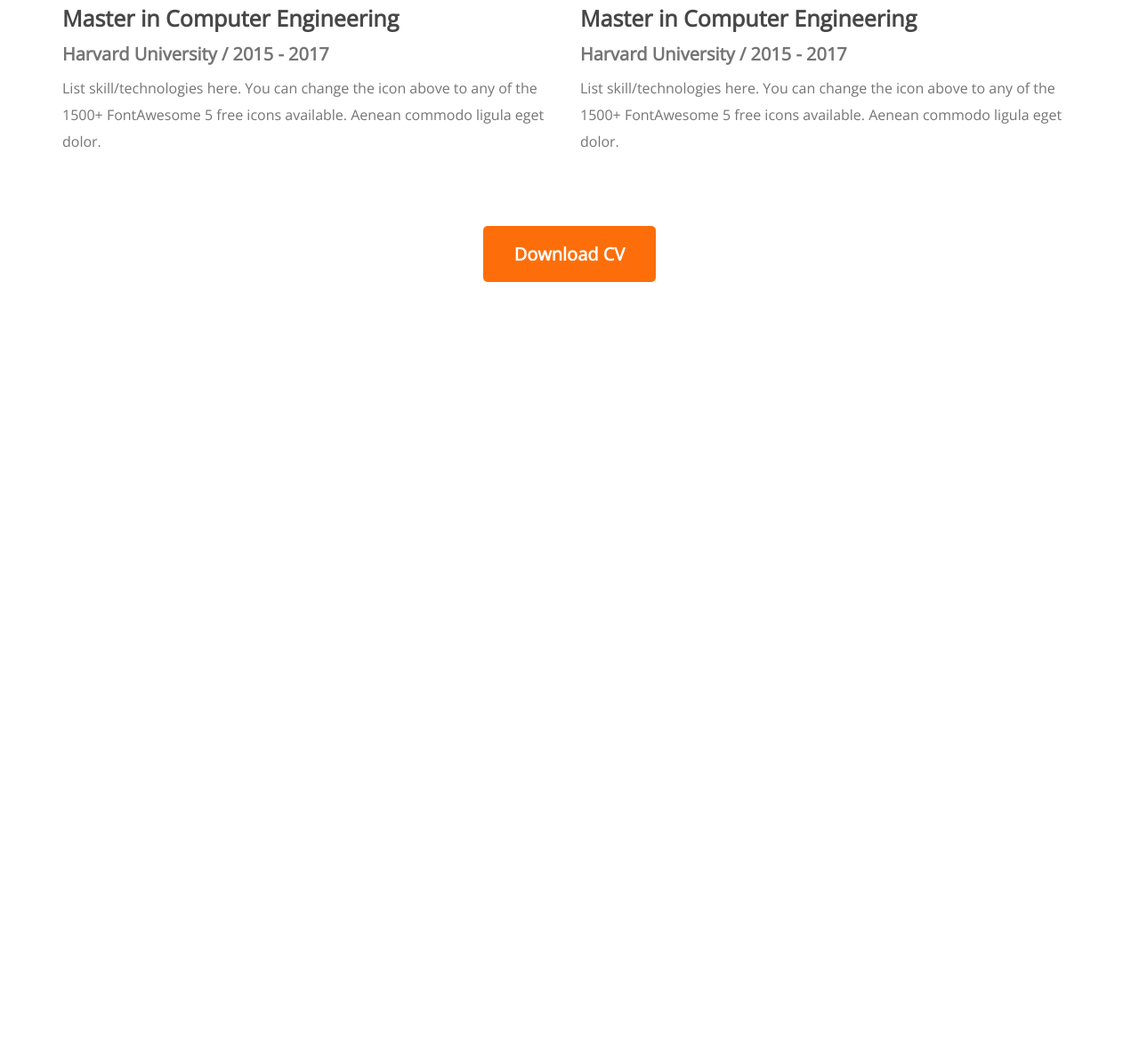
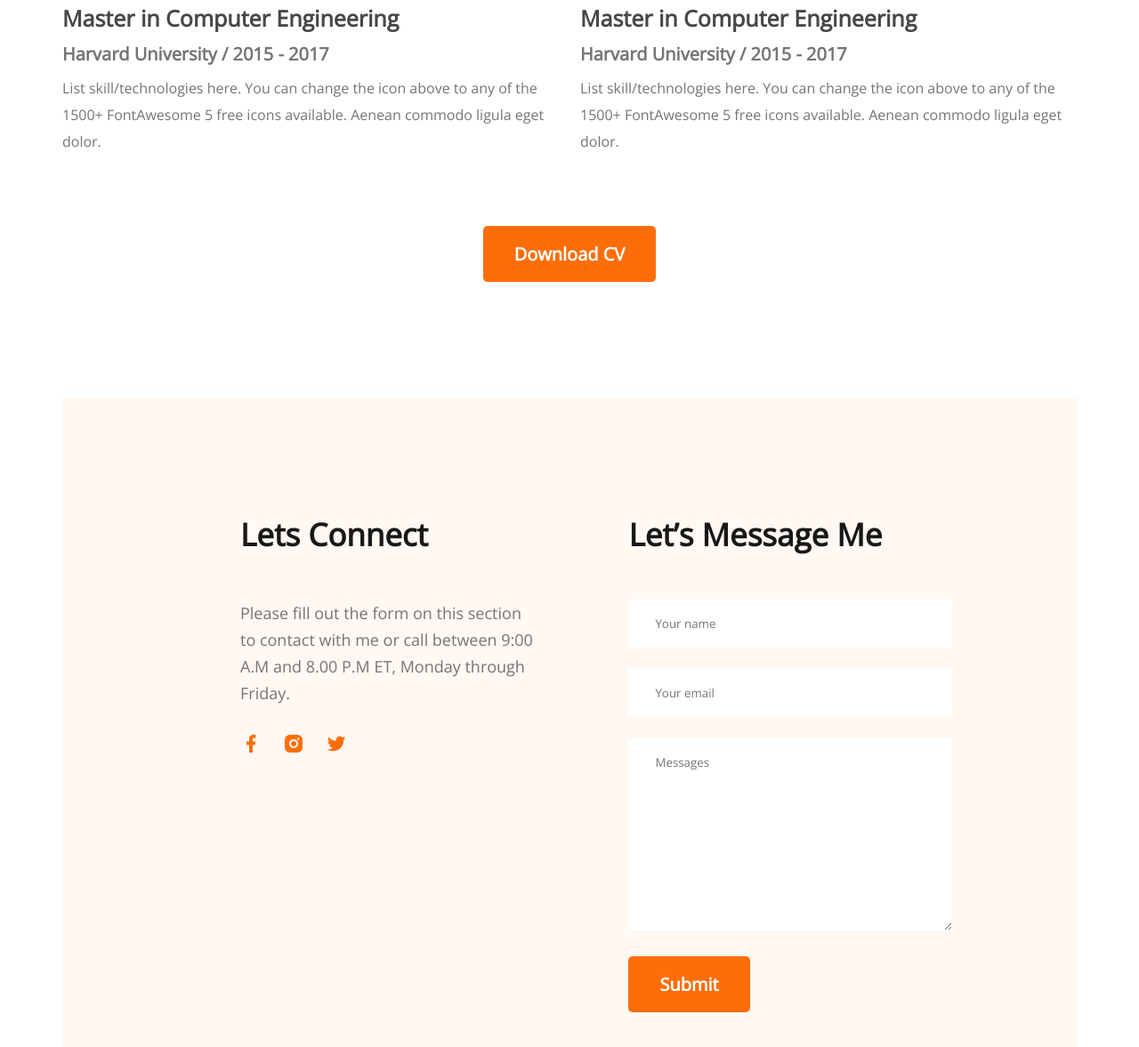
Before and after one commit to tanvir-chy/d-portfolio, a plain HTML site: page index.html in a window 1280 px wide. Shown: the part 3068-4245 px from the top of the page at 89% size. Before the commit the page ends 3385 px from the top, so only its background shows below. Drawn offline with nearby package versions, Linux system fonts and the light colour scheme.

Commit message:
Portfolio Design Completed

```diff
--- a/CSS/style.css
+++ b/CSS/style.css
@@ -1,3 +1,11 @@
+*:focus {
+    outline: none;
+}
+
+a {
+    text-decoration: none;
+}
+
 p {
     color: #757575;
     font-size: 18px;
@@ -199,3 +207,35 @@ nav ul li {
     margin-top: 50px;
     text-align: center;
 }
+
+/* Contact */
+
+.contact {
+    display: flex;
+    background-color: #FFF8F3;
+    gap: 100px;
+    padding: 130px 200px;
+}
+
+.contact .section-title {
+    text-align: left;
+    margin-bottom: 50px;
+
+}
+
+.contact a {
+    padding-right: 20px;
+}
+
+.contact input[type="text"],
+input[type="email"],
+textarea {
+    margin-bottom: 24px;
+    border: none;
+    width: 100%;
+    padding: 18px 30px;
+}
+
+.contact p {
+    margin: 0 0 30px 0;
+}
--- a/index.html
+++ b/index.html
@@ -168,6 +168,31 @@
                 <button class="btn-primary">Download CV</button>
             </div>
         </section>
+        <section class="contact">
+            <div>
+                <h3 class="section-title">Lets Connect</h3>
+                <p>Please fill out the form on this section to contact with me or call between 9:00 A.M and 8.00 P.M ET,
+                    Monday through Friday.</p>
+                <a href="">
+                    <img src="images/icons/facebook.png" alt="">
+                </a>
+                <a href="">
+                    <img src="images/icons/insta.png" alt="">
+                </a>
+                <a href="">
+                    <img src="images/icons/twitter.png" alt="">
+                </a>
+            </div>
+            <div>
+                <h3 class="section-title">Let’s Message me</h3>
+                <form action="">
+                    <input type="text" name="" id="" placeholder="Your name">
+                    <input type="email" name="" id="" placeholder="Your email">
+                    <textarea name="" id="" cols="30" rows="10" placeholder="Messages"></textarea>
+                    <input type="submit" value="submit" class="btn-primary">
+                </form>
+            </div>
+        </section>
     </main>
 </body>
 
```
